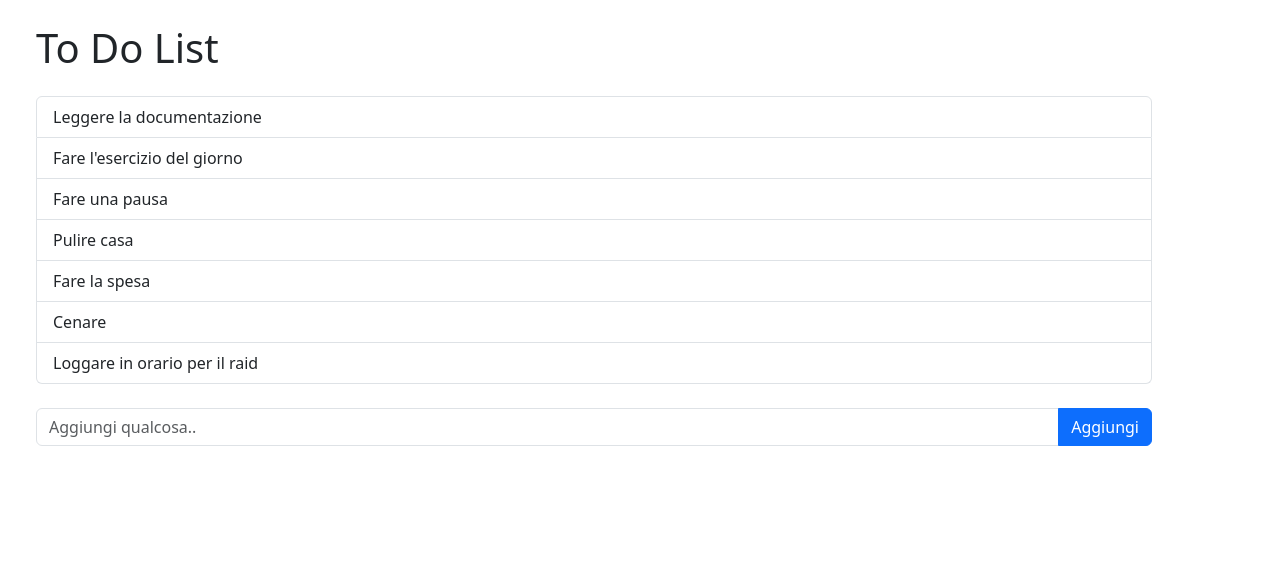
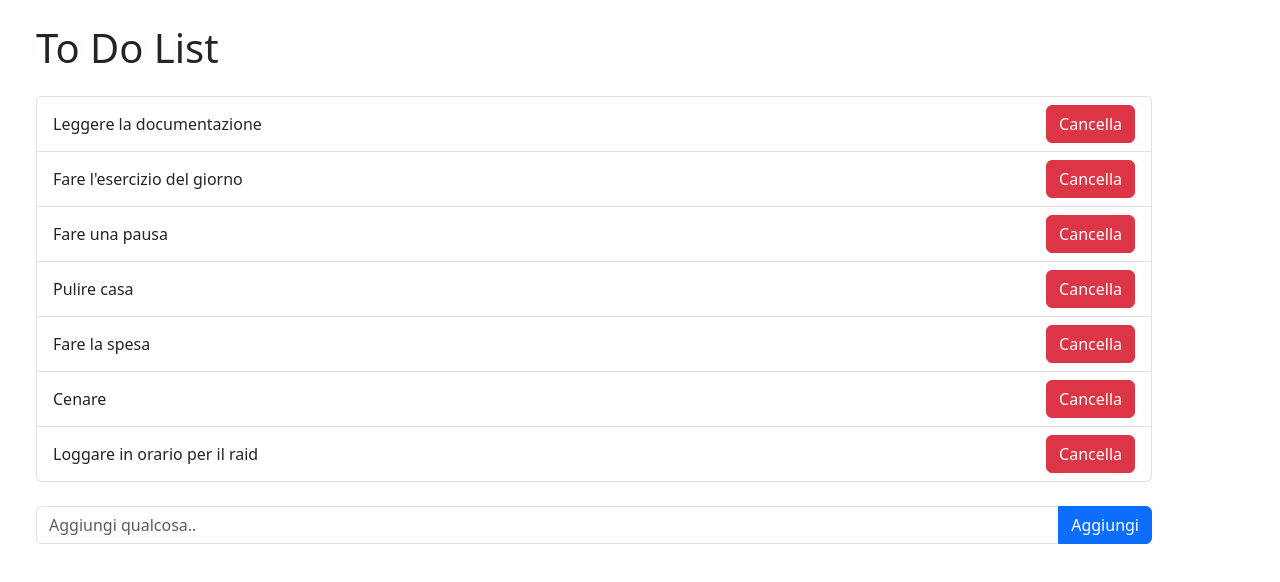
Before and after one commit to mannuccimattia/react-form, a React (Vite) app: page / in a window 1280 px wide. Shown: the top 582 px of the page. Built offline with nearby package versions, Linux system fonts and the light colour scheme.

Commit message:
[UPD] Done static delete button

```diff
--- a/src/App.jsx
+++ b/src/App.jsx
@@ -30,9 +30,13 @@
           {todoList.map((task, index) => (
             <li
               key={index}
-              className='list-group-item'
+              className='list-group-item d-flex justify-content-between align-items-center'
             >
               {task}
+              <button
+                className='btn btn-danger ms-auto'>
+                Cancella
+              </button>
             </li>
           ))}
         </ul>
```
